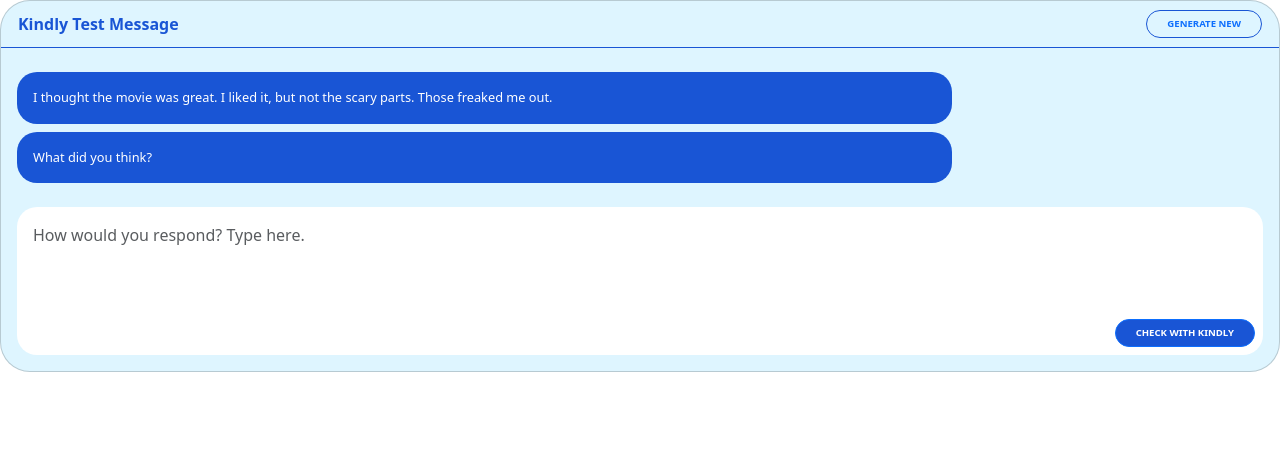
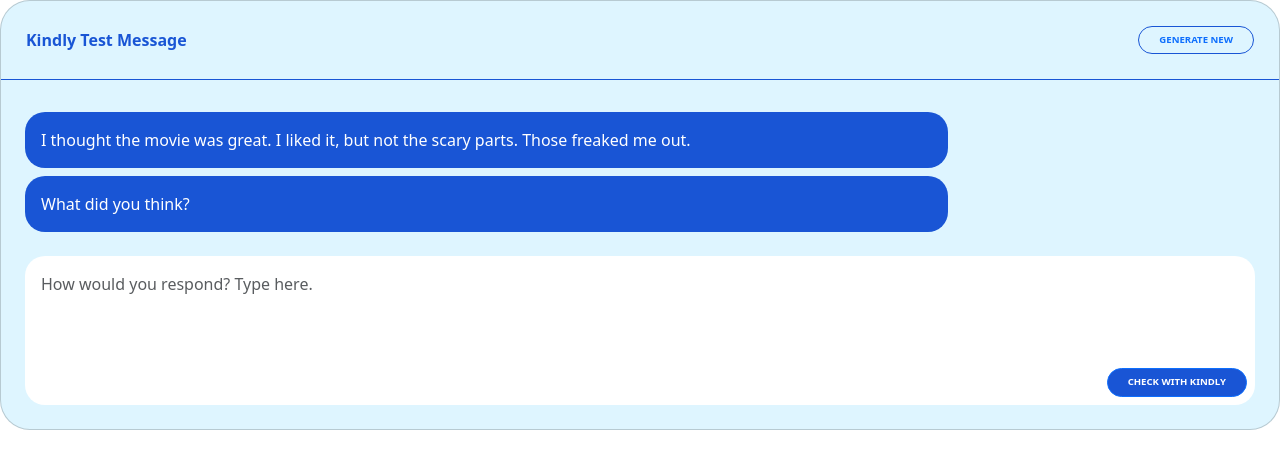
Before and after one commit to unicef/kindly-website, a React (Create React App) app: page /form in a window 1280 px wide. Shown: the top 468 px of the page. Built offline with nearby package versions, Linux system fonts and the light colour scheme; no server answers.

Commit message:
BUG: fix padding in form

```diff
--- a/src/App.css
+++ b/src/App.css
@@ -129,7 +129,6 @@
   margin: .5rem 0;
   border-radius: 20px;
   background-color: #1955d5;
-  font-size: 0.8em;
   color: white;
 }
 
--- a/src/components/KindlyForm.js
+++ b/src/components/KindlyForm.js
@@ -124,7 +124,7 @@
 	return (
 		<div>
 			<Card>
-			  <Card.Header className="text-blue">
+			  <Card.Header className="text-blue p-4">
 			  	<table className="w-100">
 		    		<tbody>
 		    			<tr>
@@ -144,7 +144,7 @@
 		    		</tbody>
 		    	</table>
 			  </Card.Header>
-			  <Card.Body>
+			  <Card.Body className="p-4">
 			  	{prompts && prompts.map((element, index) =>
 			  		<div className="chat-bubble w-75" key={index}>
 			    		{element}
```
